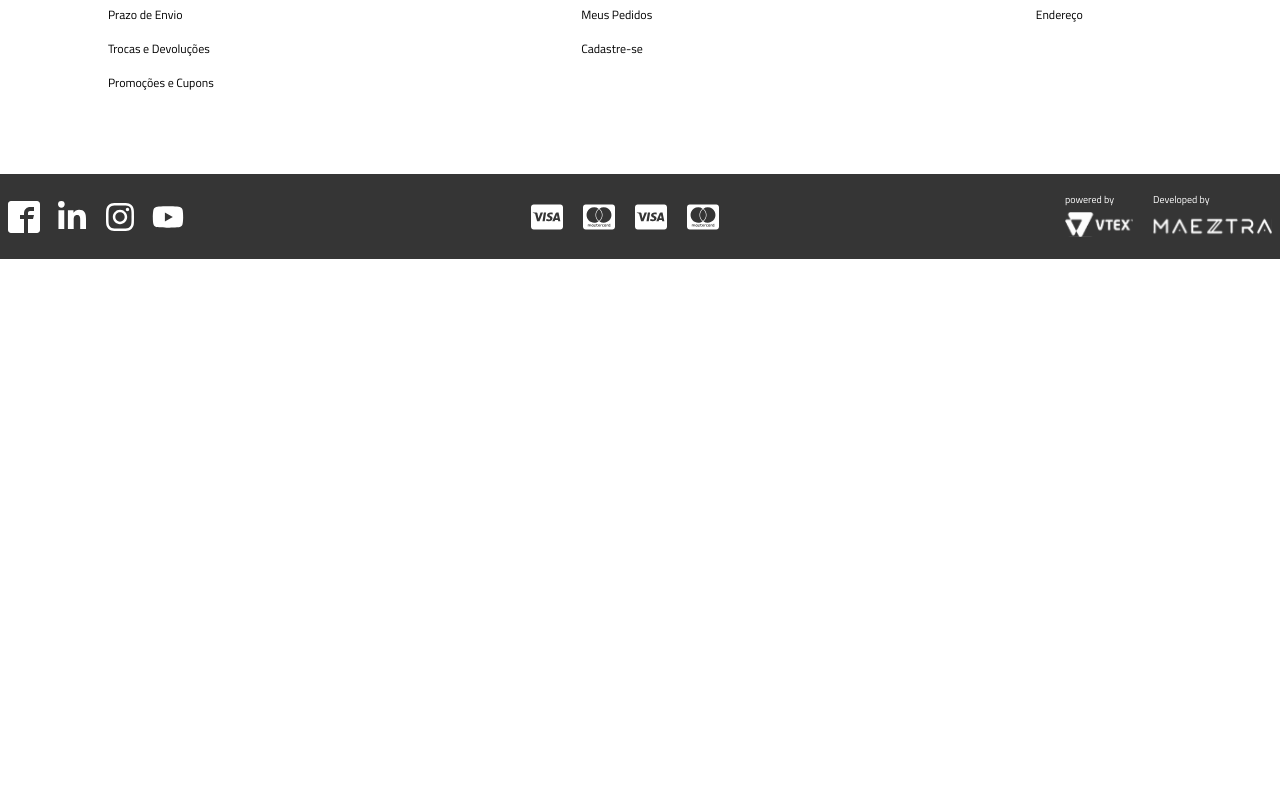
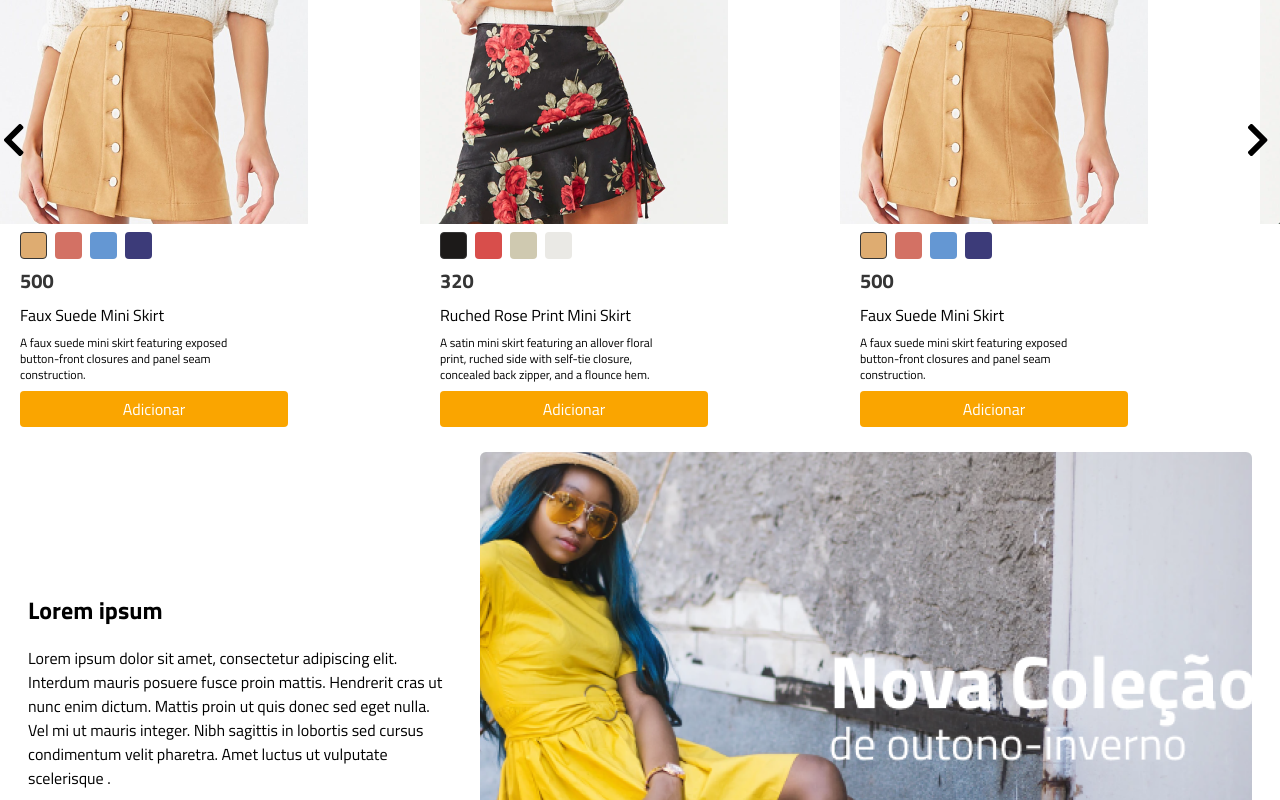
Before and after one commit to oiviana/maeztra-store, a React (Vite) app: page / in a window 1280 px wide. Shown: the part 1060-1860 px from the top of the page. Before the commit the page ends 1319 px from the top, so only its background shows below. Built offline with nearby package versions, Linux system fonts and the light colour scheme.

Commit message:
feat: calling components

```diff
--- a/src/components/Layout/Main/index.tsx
+++ b/src/components/Layout/Main/index.tsx
@@ -1,16 +1,19 @@
 import Advantages from "../../sections/Advantages";
 import Brands from "../../sections/Brands";
-// import Collection from "../../sections/Collection";
+import Collection from "../../sections/Collection";
 import HomeSlider from "../../sections/HomeSlider";
 import Newsletter from "../../sections/Newsletter";
+import ProductShelf from "../../sections/Product/ProductShelf";
 
 export default function Main() {
   return (
-    <main className="">
+    <main>
       <HomeSlider />
-      <Advantages/>
-      <Brands/>
-      <Newsletter/>
+      <Advantages />
+      <Brands />
+      <ProductShelf />
+      <Collection />
+      <Newsletter />
     </main>
   );
 }
```
